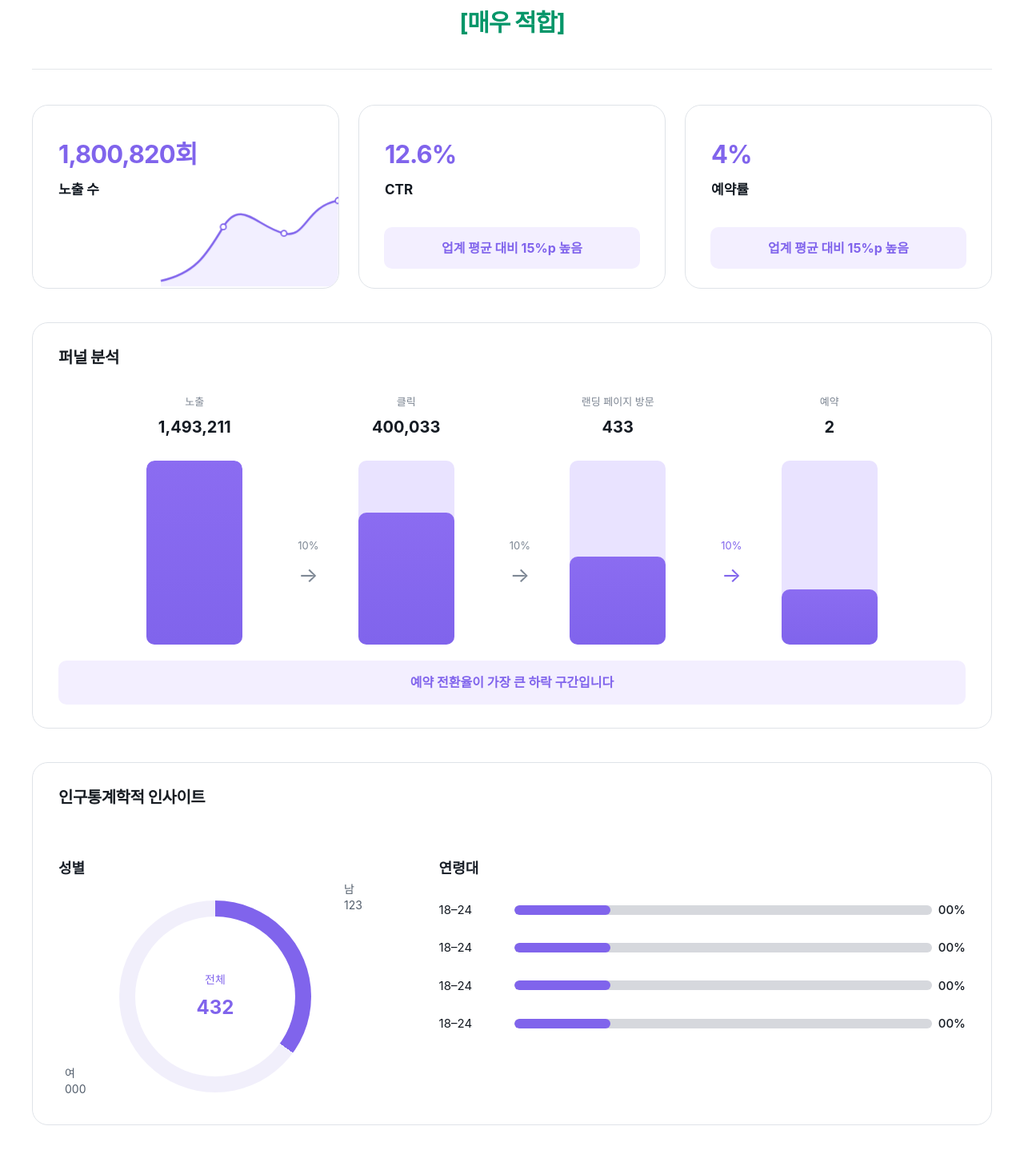
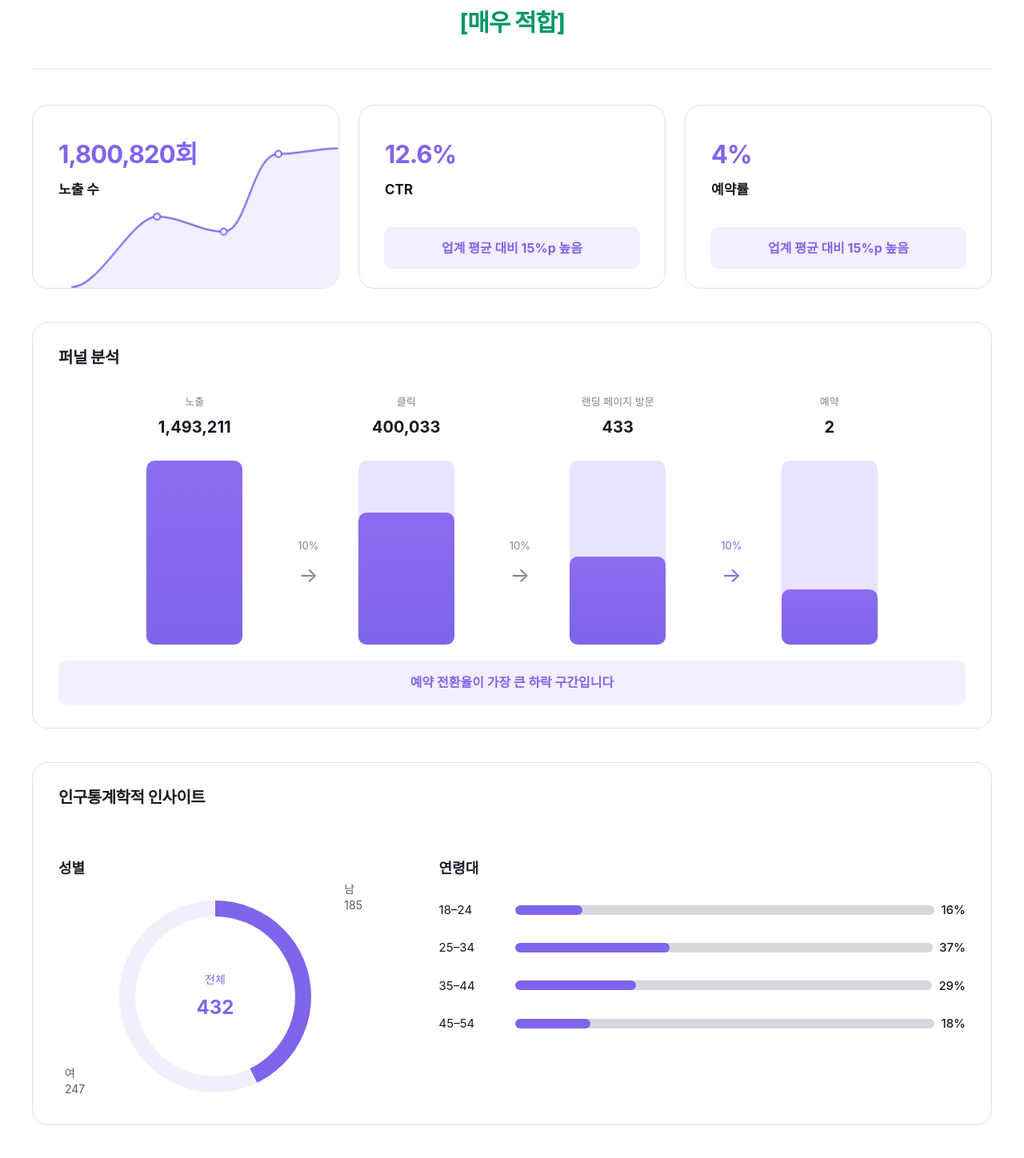
Before and after one commit to unithon26/marketvalley, a Next.js app: page /campaigns/demo in a window 1280 px wide. Shown: the part 225-1673 px from the top of the page at 80% size. Built offline with nearby package versions, Linux system fonts and the light colour scheme; no server answers.

Commit message:
feat: refine report insights and document UI work

```diff
--- a/app/globals.css
+++ b/app/globals.css
@@ -294,10 +294,10 @@ body:has(.login-modal-layer) > :not(.login-modal-layer) { filter: blur(3px); }
 .report-metric-cards strong { position: relative; z-index: 2; display: block; color: var(--report-purple); font-size: 31px; line-height: 1.1; letter-spacing: -.03em; }
 .report-metric-cards span { position: relative; z-index: 2; display: block; margin-top: 14px; color: #111820; font-size: 17px; font-weight: 700; }
 .report-metric-cards p { position: absolute; z-index: 2; right: 31px; bottom: 24px; left: 31px; padding: 14px 12px; margin: 0; border-radius: 10px; color: var(--report-purple); background: #f3efff; text-align: center; font-size: 16px; font-weight: 700; }
-.report-impression-card svg { position: absolute; right: 0; bottom: 0; width: 58%; height: 58%; overflow: visible; }
+.report-impression-card svg { position: absolute; left: 0; bottom: 0; width: 100%; height: 100%; overflow: visible; }
 .report-impression-card svg path:first-child { fill: #f2efff; opacity: 0; }
-.report-impression-card svg path:nth-child(2) { fill: none; stroke: #8064ec; stroke-dasharray: 320; stroke-dashoffset: 320; stroke-width: 2.2; }
-.report-impression-card svg circle { fill: #fff; stroke: #8064ec; stroke-width: 1.5; opacity: 0; }
+.report-impression-card svg path:nth-child(2) { fill: none; stroke: #8064ec; stroke-dasharray: 600; stroke-dashoffset: 600; stroke-width: 2.2; }
+.report-impression-card svg circle { fill: #fff; stroke: #8064ec; stroke-width: 2; opacity: 0; }
 .figma-report-card { min-width: 0; border: 1px solid #dfe3e8; border-radius: 20px; background: #fff; }
 .figma-report-card > h2 { margin: 0; color: #171c22; font-size: 20px; line-height: 1.3; letter-spacing: -.025em; }
 .funnel-card { min-height: 508px; padding: 30px 32px 26px; margin-top: 42px; }
@@ -319,7 +319,7 @@ body:has(.login-modal-layer) > :not(.login-modal-layer) { filter: blur(3px); }
 .demographic-layout { display: grid; grid-template-columns: 40% 60%; margin-top: 62px; }
 .demographic-layout h3 { margin: 0 0 26px; font-size: 18px; }
 .gender-chart-body { position: relative; width: 380px; max-width: 100%; height: 250px; }
-.gender-donut { position: absolute; top: 0; left: 76px; display: grid; width: 240px; height: 240px; place-items: center; border-radius: 50%; background: conic-gradient(var(--report-purple) 0 35%, #f1effb 35% 100%); opacity: 0; transform: scale(.82) rotate(-18deg); }
+.gender-donut { position: absolute; top: 0; left: 76px; display: grid; width: 240px; height: 240px; place-items: center; border-radius: 50%; opacity: 0; transform: scale(.82) rotate(-18deg); }
 .gender-donut::after { width: 200px; height: 200px; grid-area: 1 / 1; border-radius: 50%; background: #fff; content: ""; }
 .gender-donut span { z-index: 1; grid-area: 1 / 1; color: var(--report-purple); text-align: center; }
 .gender-donut strong { display: block; margin-top: 5px; font-size: 24px; }
@@ -478,6 +478,7 @@ body:has(.login-modal-layer) > :not(.login-modal-layer) { filter: blur(3px); }
   .gender-chart-body { width: 300px; }
   .gender-donut { left: 52px; width: 200px; height: 200px; }
   .gender-donut::after { width: 166px; height: 166px; }
+  .age-row { grid-template-columns: 52px minmax(0, 1fr) 36px; }
   .region-chart { gap: 7px; }
   .region-chart i { width: 32px; }
   .region-chart > div > span:last-child { font-size: 10px; writing-mode: vertical-rl; }
--- a/components/campaign-report.tsx
+++ b/components/campaign-report.tsx
@@ -40,8 +40,26 @@ const fitCopy: Record<MarketFit, string> = {
   "very-suitable": "[매우 적합]",
 };
 
-const ageRows = ["18–24", "18–24", "18–24", "18–24"] as const;
-const regionBars = [44, 96, 77, 73, 96, 62, 84, 78] as const;
+const genderData = { male: 185, female: 247 } as const;
+const genderTotal = genderData.male + genderData.female;
+const maleRatio = (genderData.male / genderTotal) * 100;
+const ageRows = [
+  { label: "18–24", ratio: 16 },
+  { label: "25–34", ratio: 37 },
+  { label: "35–44", ratio: 29 },
+  { label: "45–54", ratio: 18 },
+] as const;
+const regionBars = [
+  { label: "서울", ratio: 32 },
+  { label: "인천", ratio: 13 },
+  { label: "경기", ratio: 25 },
+  { label: "부산", ratio: 10 },
+  { label: "대구", ratio: 7 },
+  { label: "대전", ratio: 5 },
+  { label: "광주", ratio: 5 },
+  { label: "울산", ratio: 3 },
+] as const;
+const maxRegionRatio = Math.max(...regionBars.map(({ ratio }) => ratio));
 const scrollRows = [
   [25, "57s"],
   [50, "43s"],
@@ -56,12 +74,12 @@ function MetricCards({ metrics }: { metrics: MarketReportMetrics }) {
       <article className="report-impression-card">
         <strong>{metrics.impressions.toLocaleString("ko-KR")}회</strong>
         <span>노출 수</span>
-        <svg viewBox="0 0 190 110" aria-hidden="true">
-          <path d="M0 104 C36 96 48 78 67 46 C86 15 103 46 132 53 C156 59 155 24 190 18 L190 110 L0 110 Z" />
-          <path d="M0 104 C36 96 48 78 67 46 C86 15 103 46 132 53 C156 59 155 24 190 18" />
-          <circle cx="67" cy="46" r="3" />
-          <circle cx="132" cy="53" r="3" />
-          <circle cx="190" cy="18" r="3" />
+        <svg viewBox="0 0 384 230" aria-hidden="true">
+          <path d="M48 229 C84 229 124 140 156 140 C184 140 212 159 240 159 C270 159 276 61 309 61 C335 61 359 54 384 54 L384 230 L48 230 Z" />
+          <path d="M48 229 C84 229 124 140 156 140 C184 140 212 159 240 159 C270 159 276 61 309 61 C335 61 359 54 384 54" />
+          <circle cx="156" cy="140" r="4" />
+          <circle cx="240" cy="159" r="4" />
+          <circle cx="309" cy="61" r="4" />
         </svg>
       </article>
       <article>
@@ -112,18 +130,24 @@ function DemographicInsights() {
         <div className="gender-chart">
           <h3>성별</h3>
           <div className="gender-chart-body">
-            <span className="gender-label gender-male">남<br />123</span>
-            <div className="gender-donut"><span>전체<strong>432</strong></span></div>
-            <span className="gender-label gender-female">여<br />000</span>
+            <span className="gender-label gender-male">남<br />{genderData.male}</span>
+            <div
+              className="gender-donut"
+              aria-label={`남성 ${genderData.male}명, 여성 ${genderData.female}명`}
+              style={{ background: `conic-gradient(var(--report-purple) 0 ${maleRatio}%, #f1effb ${maleRatio}% 100%)` }}
+            >
+              <span>전체<strong>{genderTotal}</strong></span>
+            </div>
+            <span className="gender-label gender-female">여<br />{genderData.female}</span>
           </div>
         </div>
         <div className="age-chart">
           <h3>연령대</h3>
-          {ageRows.map((label, index) => (
-            <div className="age-row" key={`${label}-${index}`}>
+          {ageRows.map(({ label, ratio }) => (
+            <div className="age-row" key={label}>
               <span>{label}</span>
-              <div><i /></div>
-              <b>00%</b>
+              <div><i style={{ width: `${ratio}%` }} /></div>
+              <b>{ratio}%</b>
             </div>
           ))}
         </div>
@@ -138,10 +162,10 @@ function RegionInsights() {
       <h2>거주지</h2>
       <div className="region-chart-scroll" role="region" aria-label="거주지 비율 그래프" tabIndex={0}>
         <div className="region-chart">
-          {regionBars.map((ratio, index) => (
-            <div key={`${ratio}-${index}`} aria-label={`지역명 ${ratio}%`}>
-              <span className="region-bar-slot"><i style={{ height: `${Math.min(100, Math.max(0, ratio))}%` }} /></span>
-              <span>지역명</span>
+          {regionBars.map(({ label, ratio }) => (
+            <div key={label} aria-label={`${label} ${ratio}%`}>
+              <span className="region-bar-slot"><i style={{ height: `${(ratio / maxRegionRatio) * 100}%` }} /></span>
+              <span>{label}</span>
             </div>
           ))}
         </div>
```
Also changed, not shown: 1 other file (tests, documents, lock files or other folders).
